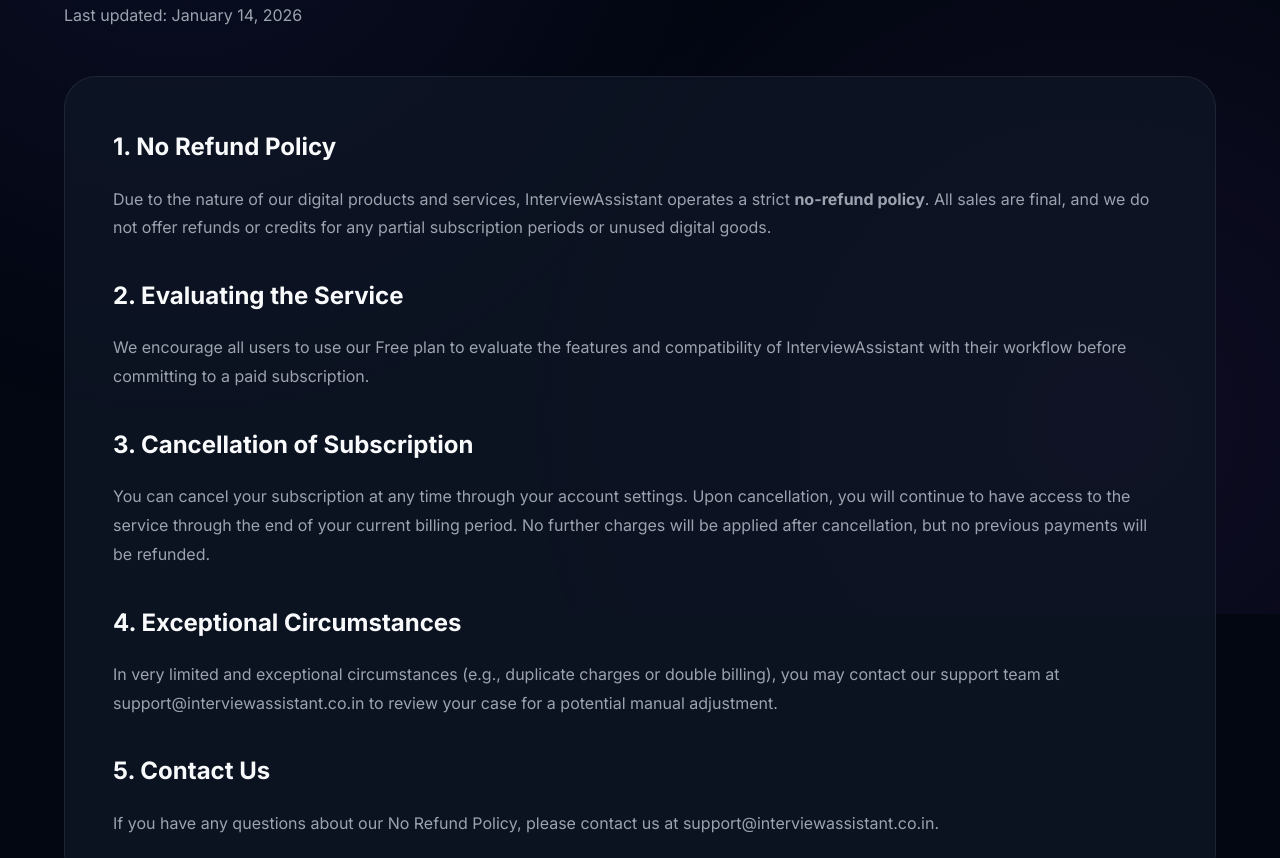
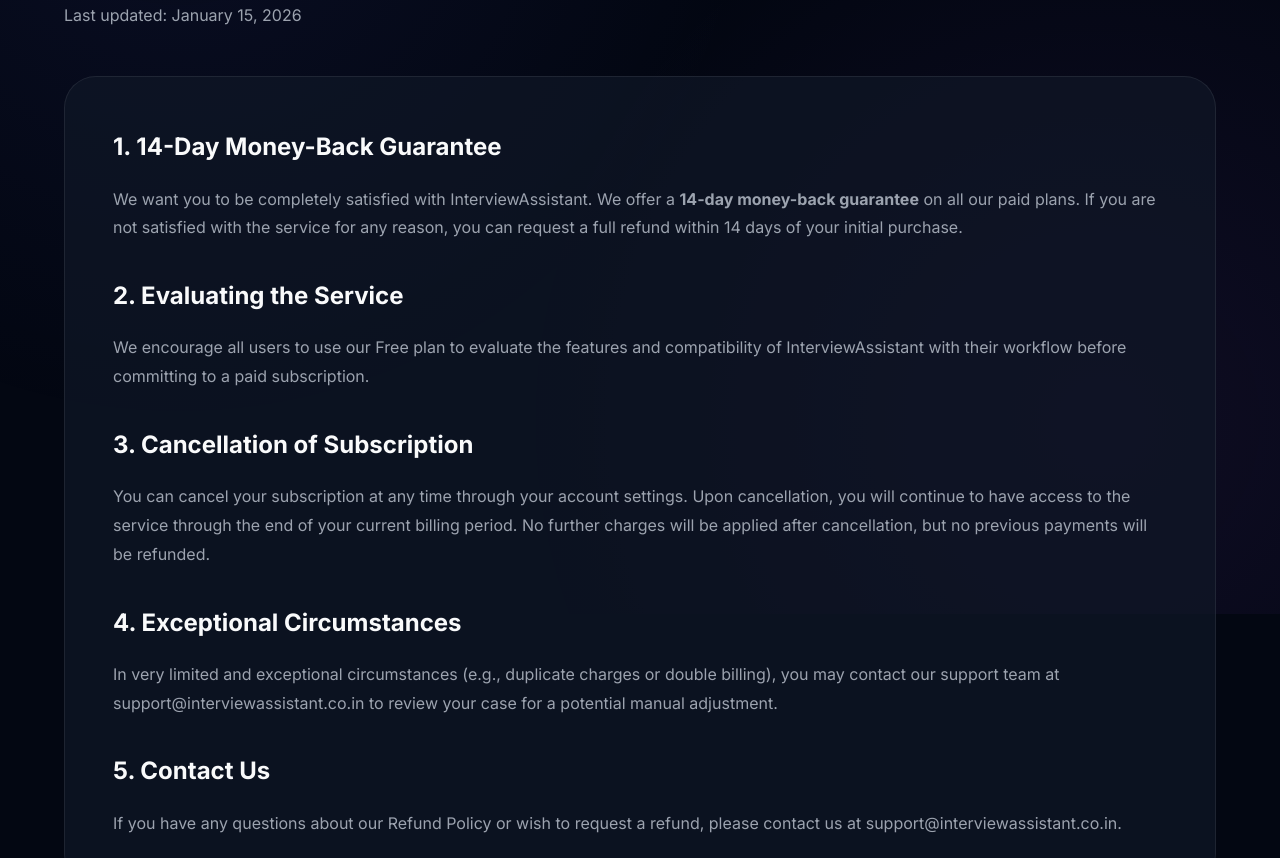
Before and after one commit to akashagrawalgithub/Interview-Assistant, a website built with Vite: page refund.html in a window 1280 px wide. Shown: the part 266-1124 px from the top of the page. Built offline with nearby package versions, Linux system fonts and the light colour scheme.

Commit message:
Update Refund Policy to 14-day money-back guarantee per Paddle requirements

```diff
--- a/refund.html
+++ b/refund.html
@@ -37,15 +37,15 @@
             <h1
                 style="font-size: 3rem; margin-bottom: 2rem; background: linear-gradient(180deg, #fff 0%, #94a3b8 100%); -webkit-background-clip: text; background-clip: text; -webkit-text-fill-color: transparent;">
                 Refund Policy</h1>
-            <p style="color: var(--text-muted); margin-bottom: 3rem;">Last updated: January 14, 2026</p>
+            <p style="color: var(--text-muted); margin-bottom: 3rem;">Last updated: January 15, 2026</p>
 
             <div
                 style="background: var(--card-bg); padding: 3rem; border-radius: 2rem; border: 1px solid var(--border); line-height: 1.8;">
-                <h2 style="margin-bottom: 1rem; color: var(--text);">1. No Refund Policy</h2>
-                <p style="color: var(--text-muted); margin-bottom: 2rem;">Due to the nature of our digital products and
-                    services, InterviewAssistant operates a strict <strong>no-refund policy</strong>. All sales are
-                    final, and we do not offer refunds or credits for any partial subscription periods or unused digital
-                    goods.</p>
+                <h2 style="margin-bottom: 1rem; color: var(--text);">1. 14-Day Money-Back Guarantee</h2>
+                <p style="color: var(--text-muted); margin-bottom: 2rem;">We want you to be completely satisfied with
+                    InterviewAssistant. We offer a <strong>14-day money-back guarantee</strong> on all our paid plans.
+                    If you are not satisfied with the service for any reason, you can request a full refund within 14
+                    days of your initial purchase.</p>
 
                 <h2 style="margin-bottom: 1rem; color: var(--text);">2. Evaluating the Service</h2>
                 <p style="color: var(--text-muted); margin-bottom: 2rem;">We encourage all users to use our Free plan to
@@ -64,7 +64,8 @@
                     support@interviewassistant.co.in to review your case for a potential manual adjustment.</p>
 
                 <h2 style="margin-bottom: 1rem; color: var(--text);">5. Contact Us</h2>
-                <p style="color: var(--text-muted);">If you have any questions about our No Refund Policy, please
+                <p style="color: var(--text-muted);">If you have any questions about our Refund Policy or wish to
+                    request a refund, please
                     contact us at support@interviewassistant.co.in.</p>
             </div>
         </section>
```
